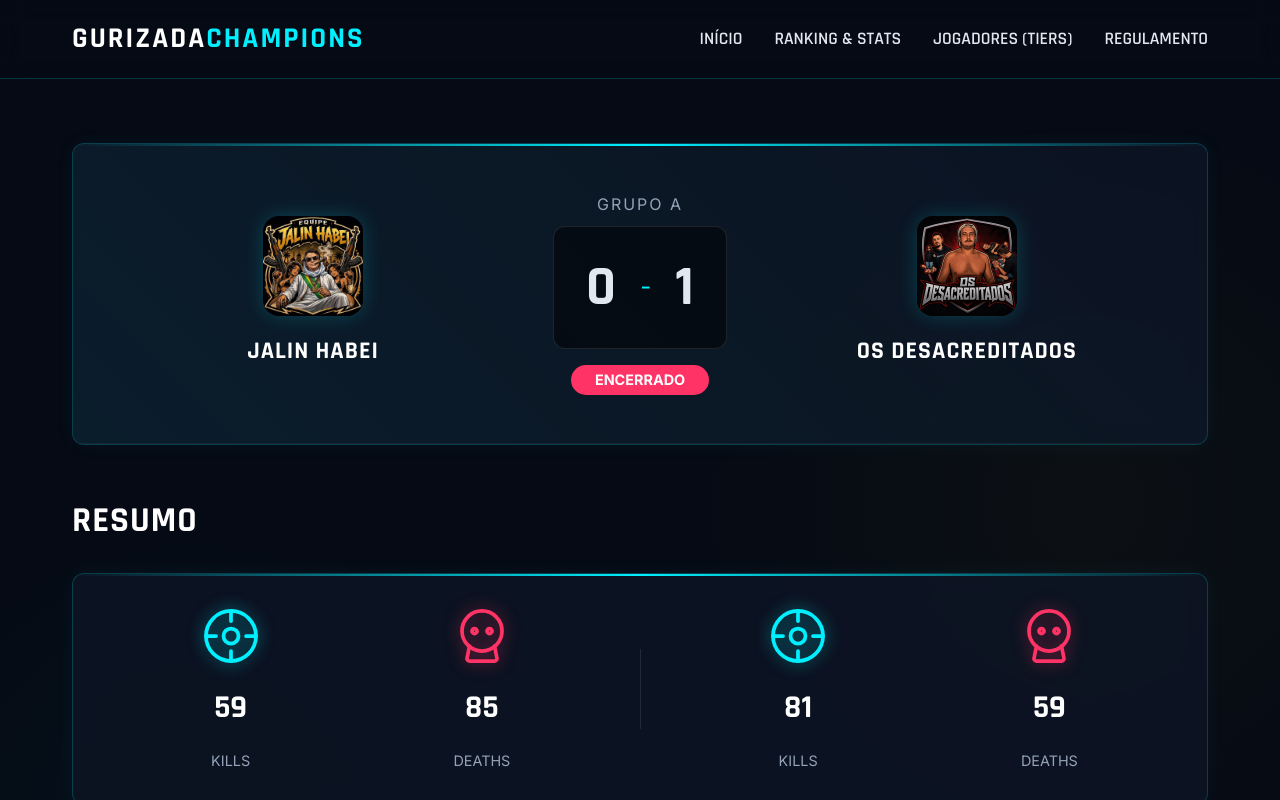
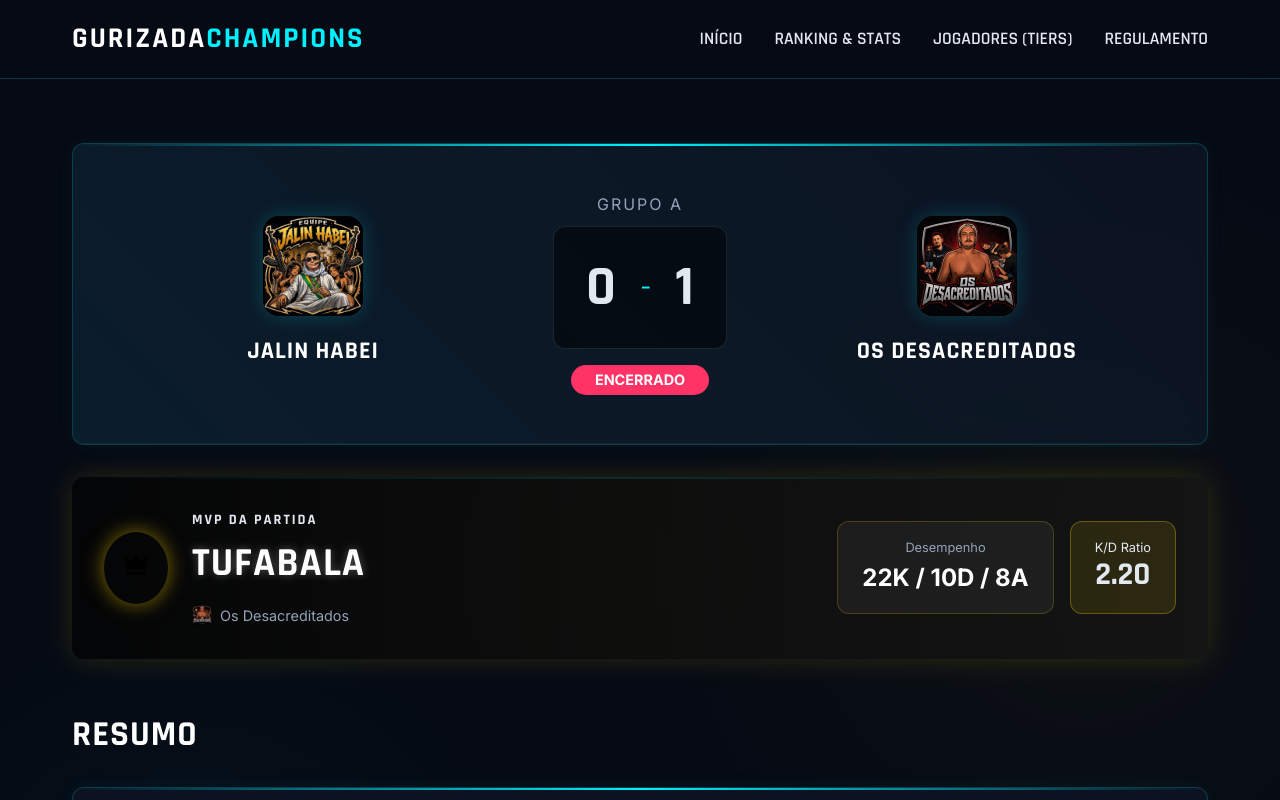
Before and after one commit to emannuelpetryy/gurizadachampions, a Next.js app: page /partida/1 in a window 1280 px wide. Shown: the top 800 px of the page. Built offline with nearby package versions, Linux system fonts and the light colour scheme.

Commit message:
Implement MVP match highlights and player K/D trend charts

```diff
--- a/package.json
+++ b/package.json
@@ -11,7 +11,8 @@
   "dependencies": {
     "next": "16.2.12",
     "react": "19.2.4",
-    "react-dom": "19.2.4"
+    "react-dom": "19.2.4",
+    "recharts": "^3.10.1"
   },
   "devDependencies": {
     "@tailwindcss/postcss": "^4",
--- a/src/app/partida/[id]/page.tsx
+++ b/src/app/partida/[id]/page.tsx
@@ -124,6 +124,58 @@ export default async function MatchPage({ params }: { params: Promise<{ id: stri
           </div>
         </div>
 
+        {/* MVP Card */}
+        {(() => {
+          const allPlayers = [...details.teamA_stats, ...details.teamB_stats];
+          if (allPlayers.length > 0) {
+            const mvp = allPlayers.reduce((prev, current) => {
+              const prevKD = prev.kills / (prev.deaths || 1);
+              const currKD = current.kills / (current.deaths || 1);
+              return (prevKD > currKD) ? prev : current;
+            });
+            const mvpTeamId = details.teamA_stats.includes(mvp) ? match.teamA : match.teamB;
+            const mvpTeamObj = getTeam(mvpTeamId);
+            const mvpKD = (mvp.kills / (mvp.deaths || 1)).toFixed(2);
+
+            return (
+              <div className="glass-card" style={{ padding: '0', marginBottom: '3rem', overflow: 'hidden', position: 'relative', border: '1px solid var(--gold)', boxShadow: '0 0 30px rgba(255, 215, 0, 0.15)' }}>
+                <div style={{ position: 'absolute', top: '-50%', left: '-50%', width: '200%', height: '200%', background: 'radial-gradient(circle, rgba(255,215,0,0.1) 0%, transparent 70%)', animation: 'spin 10s linear infinite' }}></div>
+                <div style={{ position: 'relative', zIndex: 1, padding: '2rem', display: 'flex', flexWrap: 'wrap', alignItems: 'center', justifyContent: 'space-between', gap: '2rem', background: 'linear-gradient(90deg, rgba(0,0,0,0.8) 0%, rgba(20,20,20,0.9) 100%)' }}>
+
+                  <div style={{ display: 'flex', alignItems: 'center', gap: '1.5rem' }}>
+                    <div style={{ background: 'var(--gold)', padding: '1rem', borderRadius: '50%', color: '#000', boxShadow: '0 0 20px rgba(255,215,0,0.5)' }}>
+                      <svg width="32" height="32" viewBox="0 0 24 24" fill="currentColor" stroke="none"><path d="M5 16L3 5l5.5 5L12 4l3.5 6L21 5l-2 11H5zm14 3c0 .6-.4 1-1 1H6c-.6 0-1-.4-1-1v-1h14v1z"></path></svg>
+                    </div>
+                    <div>
+                      <h4 style={{ color: 'var(--gold)', margin: 0, fontSize: '0.9rem', letterSpacing: '2px', textTransform: 'uppercase' }}>MVP da Partida</h4>
+                      <Link href={`/jogador/${encodeURIComponent(mvp.name)}`} style={{ textDecoration: 'none' }}>
+                        <h2 style={{ color: '#fff', fontSize: '2.5rem', fontFamily: 'var(--font-rajdhani)', margin: 0, textShadow: '0 0 10px rgba(255,255,255,0.3)' }} className="match-card-hover">{mvp.name}</h2>
+                      </Link>
+                      <div style={{ display: 'flex', alignItems: 'center', gap: '0.5rem', marginTop: '0.5rem' }}>
+                        {mvpTeamObj.logo ? <img src={mvpTeamObj.logo} alt={mvpTeamObj.name} style={{ width: '20px', height: '20px', borderRadius: '4px' }} /> : null}
+                        <span style={{ color: 'var(--text-muted)', fontSize: '0.9rem' }}>{mvpTeamObj.name}</span>
+                      </div>
+                    </div>
+                  </div>
+
+                  <div style={{ display: 'flex', gap: '1rem', flexWrap: 'wrap' }}>
+                    <div style={{ background: 'rgba(255,255,255,0.05)', border: '1px solid rgba(255,215,0,0.2)', padding: '1rem 1.5rem', borderRadius: '12px', textAlign: 'center' }}>
+                      <span style={{ display: 'block', fontSize: '0.8rem', color: 'var(--text-muted)' }}>Desempenho</span>
+                      <strong style={{ fontSize: '1.5rem', color: '#fff' }}>{mvp.kills}K / {mvp.deaths}D / {mvp.assists}A</strong>
+                    </div>
+                    <div style={{ background: 'rgba(255,215,0,0.1)', border: '1px solid rgba(255,215,0,0.3)', padding: '1rem 1.5rem', borderRadius: '12px', textAlign: 'center' }}>
+                      <span style={{ display: 'block', fontSize: '0.8rem', color: 'var(--gold)' }}>K/D Ratio</span>
+                      <strong style={{ fontSize: '2rem', color: 'var(--gold)', fontFamily: 'var(--font-rajdhani)', lineHeight: 1 }}>{mvpKD}</strong>
+                    </div>
+                  </div>
+
+                </div>
+              </div>
+            );
+          }
+          return null;
+        })()}
+
         {/* Resumo */}
         <h3 className="hero-title" style={{ fontSize: '2.2rem', marginTop: '3rem', marginBottom: '1.5rem', textShadow: 'none', textAlign: 'left' }}>RESUMO</h3>
         <div className="glass-card" style={{ padding: '2rem', marginBottom: '3rem' }}>
```
Also changed, not shown: src/app/jogador/[name]/PlayerChart.tsx (added, +25 -0 lines), src/app/jogador/[name]/page.tsx (+10 -0 lines), 1 other file (tests, documents, lock files or other folders).
